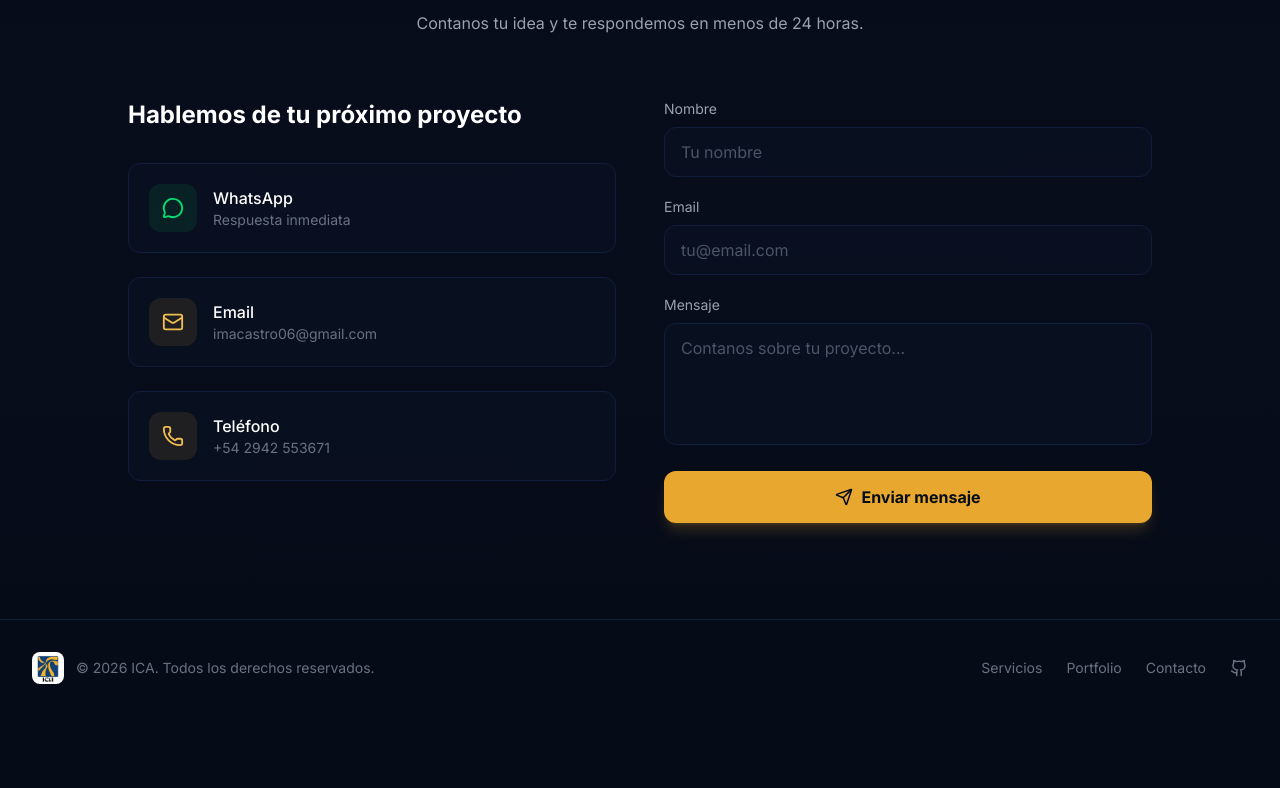
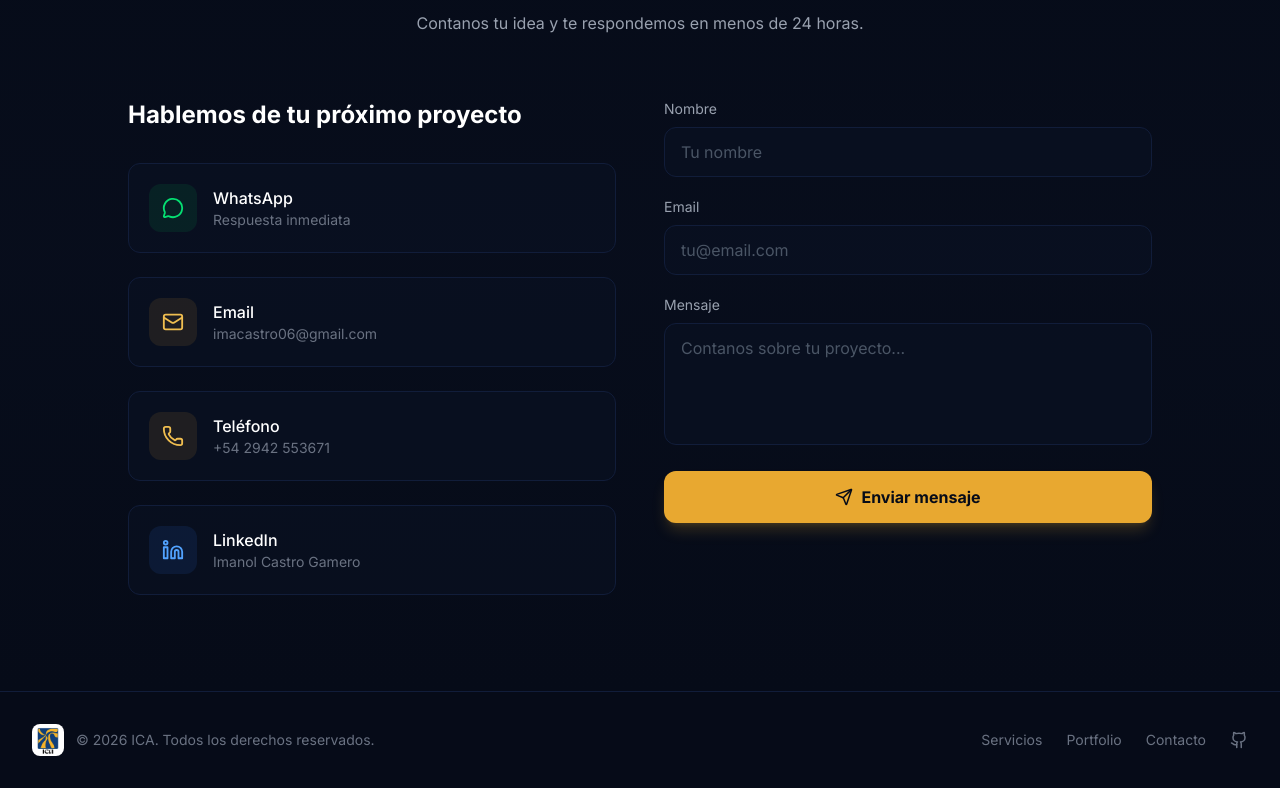
Before and after one commit to ImImanol/ica-web, a React (Vite) app: page / in a window 1280 px wide. Shown: the part 4002-4790 px from the top of the page. Before the commit the page ends 4718 px from the top, so only its background shows below. Built offline with nearby package versions, Linux system fonts and the light colour scheme.

Commit message:
feat: add LinkedIn to contact section
Co-Authored-By: Claude Opus 4.6 <noreply@anthropic.com>

```diff
--- a/src/components/Contact.jsx
+++ b/src/components/Contact.jsx
@@ -3,6 +3,7 @@ import {
   MessageCircle,
   Mail,
   Phone,
+  Linkedin,
   CheckCircle,
   AlertCircle,
 } from "lucide-react";
@@ -119,6 +120,21 @@ export default function Contact() {
                 <div className="text-gray-500 text-sm">+54 2942 553671</div>
               </div>
             </a>
+
+            <a
+              href="https://www.linkedin.com/in/imanol-castro-gamero"
+              target="_blank"
+              rel="noopener noreferrer"
+              className="flex items-center gap-4 bg-navy-900/50 border border-navy-800 hover:border-blue-500/30 rounded-xl p-5 transition-all duration-300 group"
+            >
+              <div className="w-12 h-12 bg-blue-500/10 rounded-xl flex items-center justify-center group-hover:bg-blue-500/20 transition-colors">
+                <Linkedin size={22} className="text-blue-400" />
+              </div>
+              <div>
+                <div className="text-white font-medium">LinkedIn</div>
+                <div className="text-gray-500 text-sm">Imanol Castro Gamero</div>
+              </div>
+            </a>
           </div>
 
           {/* Form */}
```
